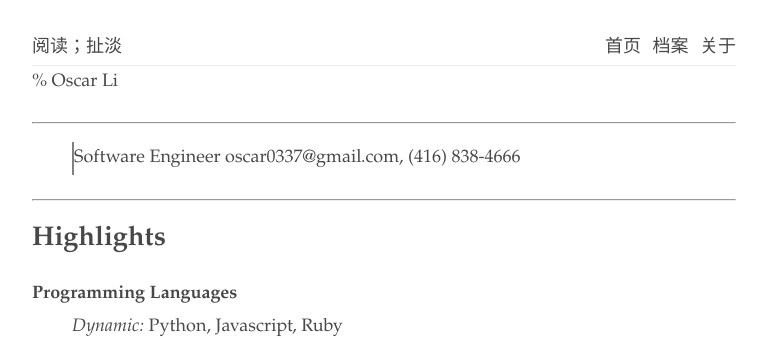
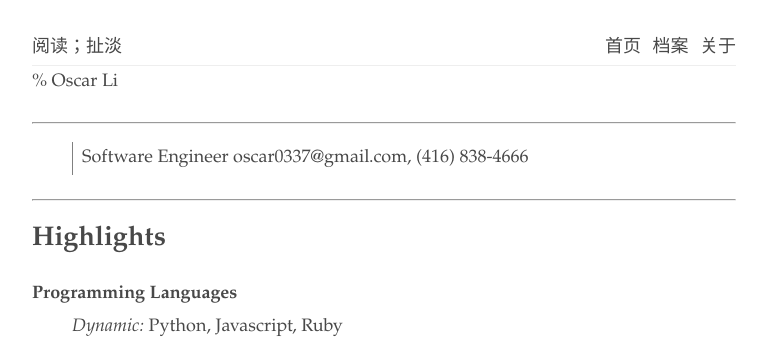
Before and after one commit to readandchedan/readandchedan.github.io, a Jekyll site: the page built from resume.md, in a window 1280 px wide. Shown: the top 338 px of the page, without its empty margins (256-1023 px from the left). Built offline with Jekyll 4.4.1, drawn with Linux system fonts in a browser that asks for light colours; our own code applies the rules of GitHub Pages for plain Markdown files.

Commit message:
css adjustment

```diff
--- a/css/stylesheet.css
+++ b/css/stylesheet.css
@@ -107,9 +107,9 @@ footer {
 }
 
 blockquote {
-  border-left: 2px solid grey;
+  border-left: 1.5px solid grey;
 }
 
-blockquote.p {
-  margin-left: 1em;
+blockquote p {
+  margin-left: 0.5em;
 }
```
